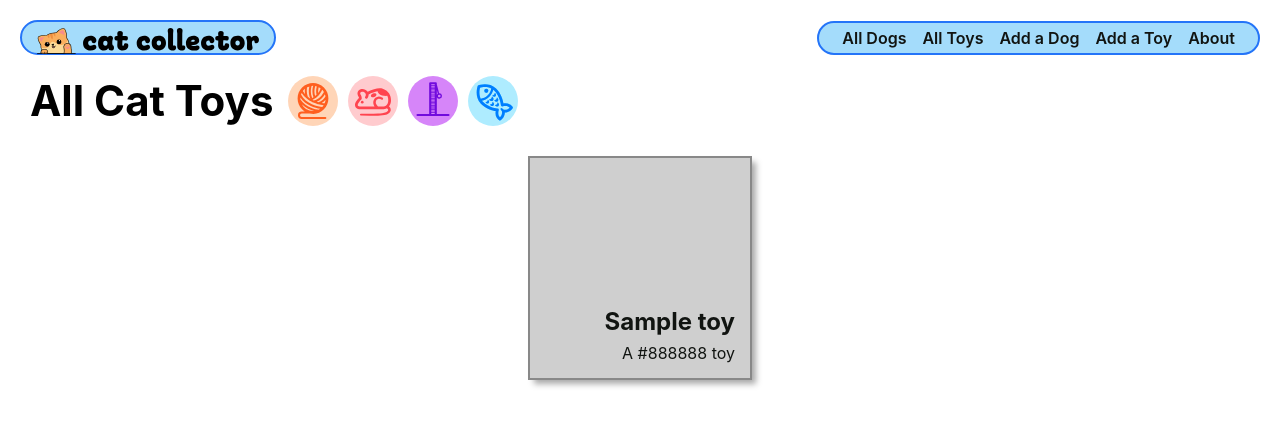
After one commit to Taeyong-Sung/dog-collector, a Django app: page /toys/ in a window 1280 px wide. The commit adds this page. Shown: the top 426 px of the page. Run offline with Django 4.2, Linux system fonts and the light colour scheme; tables that the repository leaves empty hold one stand-in row (values such as "Sample post").

Commit message:
part 5 done

```diff
--- a/main_app/admin.py
+++ b/main_app/admin.py
@@ -1,5 +1,7 @@
 from django.contrib import admin
-from .models import Dog
+# add Feeding to the import
+from .models import Dog, Feeding, Toy
 
-# Register your models here.
 admin.site.register(Dog)
+admin.site.register(Feeding)
+admin.site.register(Toy)
--- a/main_app/models.py
+++ b/main_app/models.py
@@ -1,5 +1,12 @@
 from django.db import models
 from django.urls import reverse
+from datetime import date
+
+MEALS = (
+  ('B', 'Breakfast'),
+  ('L', 'Lunch'),
+  ('D', 'Dinner')
+)
 
 # Create your models here.
 class Dog(models.Model):
@@ -13,3 +20,33 @@ class Dog(models.Model):
 
   def get_absolute_url(self):
     return reverse('dog-detail', kwargs={'dog_id': self.id})
+
+  def fed_for_today(self):
+    return self.feeding_set.filter(date=date.today()).count() >= len(MEALS)
+
+
+class Feeding(models.Model):
+  date = models.DateField('Feeding date')
+  meal = models.CharField(
+		max_length=1,
+		choices=MEALS,
+		default=MEALS[0][0]
+  )
+  dog = models.ForeignKey(Dog, on_delete=models.CASCADE)
+
+  def __str__(self):
+    return f"{self.get_meal_display()} on {self.date}"
+
+  class Meta:
+    ordering = ['-date']
+
+
+class Toy(models.Model):
+  name = models.CharField(max_length=50)
+  color = models.CharField(max_length=20)
+
+  def __str__(self):
+    return self.name
+
+  def get_absolute_url(self):
+    return reverse('toy-detail', kwargs={'pk': self.id})
--- /dev/null
+++ b/main_app/static/css/toys/toy-index.css
@@ -0,0 +1,64 @@
+.card-container {
+  padding: 0 40px;
+  display: flex;
+  justify-content: center;
+  flex-wrap: wrap;
+}
+
+.card {
+  width: 224px;
+  height: 224px;
+  margin: 10px;
+  border: solid 2px;
+  box-shadow: var(--card-box-shadow);
+  position: relative;
+}
+
+.card-bg{
+  opacity: .4;
+  position: absolute;
+  display: inline-flex;
+  top: 0;
+  left: 0;
+  width: 100%;
+  height: 100%;
+}
+
+.card-content {
+  padding: 15px;
+  height: 100%;
+  width: 100%;
+  display: flex;
+  align-items: flex-end;
+  justify-content: flex-end;
+  flex-direction: column;
+}
+
+.card > a {
+  position: absolute;
+  top: 0;
+  left: 0;
+  width: 100%;
+  height: 100%;
+  display: inline-block;
+  text-decoration: none;
+  color: var(--text-color);
+}
+
+.card h2 {
+  margin: 7px 0;
+  font-size: var(--font-xl);
+}
+
+.card p {
+  margin: 0;
+  font-size: var(--font-reg);
+}
+
+.page-header > img {
+  margin-left: 10px;
+}
+
+.page-header > img:first-of-type {
+  margin-left: 15px;
+}
--- a/main_app/templates/base.html
+++ b/main_app/templates/base.html
@@ -29,7 +29,9 @@
     <nav>
       <ul>
         <li><a href="{% url "dog-index" %}">All Dogs</a></li>
+        <li><a href="{% url 'toy-index' %}">All Toys</a></li>
         <li><a href="{% url "dog-create" %}">Add a Dog</a></li>
+        <li><a href="{% url 'toy-create' %}">Add a Toy</a></li>
         <li><a href="{% url "about" %}">About</a></li>
       </ul>
     </nav>
--- /dev/null
+++ b/main_app/templates/main_app/toy_list.html
@@ -0,0 +1,36 @@
+{% extends 'base.html' %}
+{% load static %}
+
+{% block head %}
+<link
+  rel="stylesheet"
+  type="text/css"
+  href="{% static 'css/toys/toy-index.css' %}"
+/>
+{% endblock %}
+
+{% block content %}
+
+<section class="page-header">
+  <h1>All Cat Toys</h1>
+  <img src="{% static 'images/string.svg' %}" alt="A ball of string" />
+  <img src="{% static 'images/mouse.svg' %}" alt="A mouse" />
+  <img src="{% static 'images/post.svg' %}" alt="A scratching post" />
+  <img src="{% static 'images/fish.svg' %}" alt="A fishy toy" />
+</section>
+
+<section class="card-container">
+  {% for toy in toy_list %}
+  <div class="card" style="border-color: {{ toy.color }}">
+    <div class="card-bg" style="background-color: {{ toy.color }}"></div>
+    <a href="{% url 'toy-detail' toy.id %}">
+      <div class="card-content">
+        <h2>{{ toy.name }}</h2>
+        <p>A {{ toy.color }} toy</p>
+      </div>
+    </a>
+  </div>
+  {% endfor %}
+</section>
+
+{% endblock %}
--- a/main_app/urls.py
+++ b/main_app/urls.py
@@ -9,4 +9,10 @@ urlpatterns = [
   path('dogs/create', views.DogCreate.as_view(), name='dog-create'),
   path('dogs/<int:pk>/update/', views.DogUpdate.as_view(), name='dog-update'),
   path('dogs/<int:pk>/delete/', views.DogDelete.as_view(), name='dog-delete'),
+  path('dogs/<int:dog_id>/add-feeding/', views.add_feeding, name='add-feeding'),
+  path('toys/create/', views.ToyCreate.as_view(), name='toy-create'),
+  path('toys/<int:pk>/', views.ToyDetail.as_view(), name='toy-detail'),
+  path('toys/', views.ToyList.as_view(), name='toy-index'),
+  path('toys/<int:pk>/update/', views.ToyUpdate.as_view(), name='toy-update'),
+  path('toys/<int:pk>/delete/', views.ToyDelete.as_view(), name='toy-delete'),
 ]
--- a/main_app/views.py
+++ b/main_app/views.py
@@ -1,6 +1,8 @@
-from django.shortcuts import render
+from django.shortcuts import render, redirect
 from django.views.generic.edit import CreateView, UpdateView, DeleteView
-from .models import Dog
+from .models import Dog, Toy
+from .forms import FeedingForm
+from django.views.generic import ListView, DetailView
 
 
 # Create your views here.
@@ -16,7 +18,22 @@ def dog_index(request):
 
 def dog_detail(request, dog_id):
   dog = Dog.objects.get(id=dog_id)
-  return render(request, 'dogs/detail.html', { 'dog': dog })
+  feeding_form = FeedingForm()
+  return render(request, 'dogs/detail.html', {
+    'dog': dog, 'feeding_form': feeding_form
+  })
+
+def add_feeding(request, dog_id):
+  # create a ModelForm instance using the data in request.POST
+  form = FeedingForm(request.POST)
+  # validate the form
+  if form.is_valid():
+    # don't save the form to the db until it
+    # has the dog_id assigned
+    new_feeding = form.save(commit=False)
+    new_feeding.dog_id = dog_id
+    new_feeding.save()
+  return redirect('dog-detail', dog_id=dog_id)
 
 class DogCreate(CreateView):
   model = Dog
@@ -29,3 +46,21 @@ class DogUpdate(UpdateView):
 class DogDelete(DeleteView):
   model = Dog
   success_url = '/dogs/'
+
+class ToyCreate(CreateView):
+  model = Toy
+  fields = '__all__'
+
+class ToyList(ListView):
+  model = Toy
+
+class ToyDetail(DetailView):
+  model = Toy
+
+class ToyUpdate(UpdateView):
+  model = Toy
+  fields = ['name', 'color']
+
+class ToyDelete(DeleteView):
+  model = Toy
+  success_url = '/toys/'
```
Also changed, not shown: main_app/forms.py (added, +7 -0 lines), main_app/static/css/mcdp.css (added, +46 -0 lines), main_app/static/css/toys/toy-detail.css (added, +52 -0 lines), main_app/static/js/dog-detail.js (added, +12 -0 lines), main_app/templates/dogs/detail.html (+72 -0 lines), main_app/templates/main_app/toy_confirm_delete.html (added, +23 -0 lines), main_app/templates/main_app/toy_detail.html (added, +24 -0 lines), main_app/templates/main_app/toy_form.html (added, +25 -0 lines), main_app/migrations/0002_feeding.py (added), main_app/migrations/0003_alter_feeding_date.py (added), main_app/migrations/0004_toy_alter_feeding_options.py (added).
